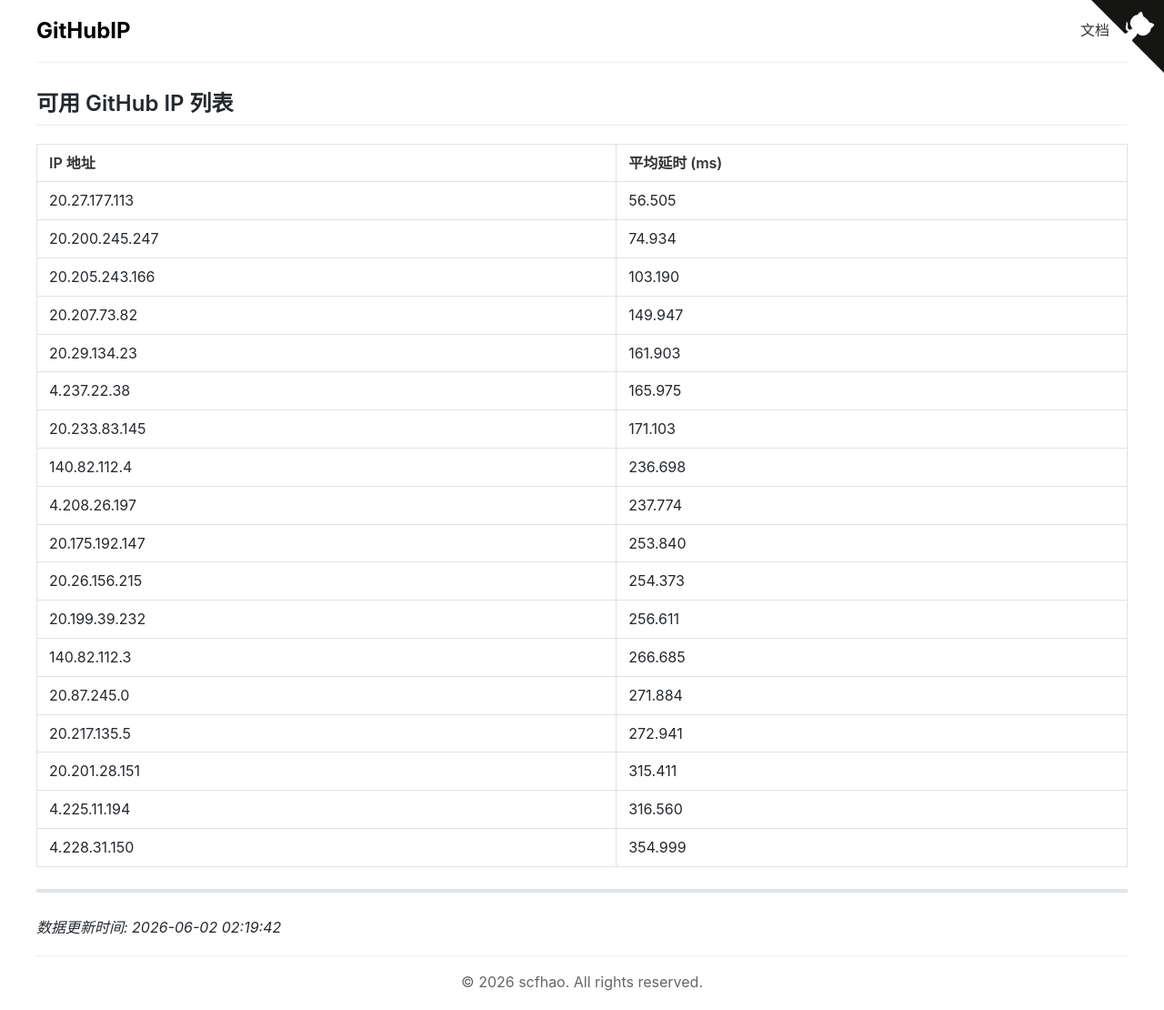
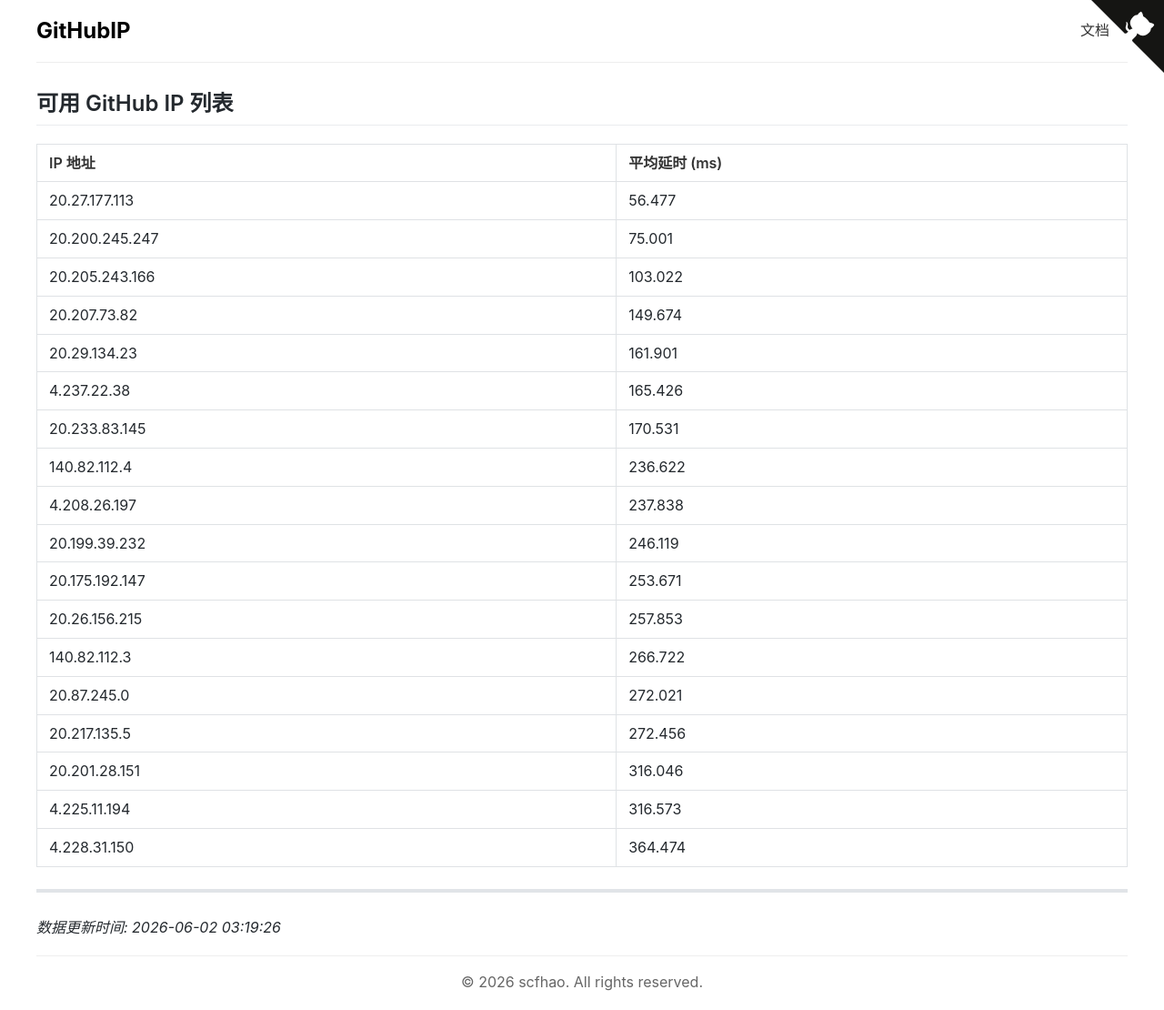
Before and after one commit to scfhao/GitHubIP, a Jekyll site: the page built from index.md, in a window 1280 px wide. Shown: the whole page at 91% size. Built offline with Jekyll 4.4.1, drawn with Linux system fonts in a browser that asks for light colours.

Commit message:
自动脚本执行 - 2026-06-02 03:19:26

```diff
--- a/index.md
+++ b/index.md
@@ -1,32 +1,32 @@
 ---
 layout: home
 title: GitHub IP 列表
-date: 2026-06-02 02:19:42
+date: 2026-06-02 03:19:26
 ---
 
 ## 可用 GitHub IP 列表
 
 | IP 地址 | 平均延时 (ms) |
 |---------|--------------|
-| 20.27.177.113 | 56.505 |
-| 20.200.245.247 | 74.934 |
-| 20.205.243.166 | 103.190 |
-| 20.207.73.82 | 149.947 |
-| 20.29.134.23 | 161.903 |
-| 4.237.22.38 | 165.975 |
-| 20.233.83.145 | 171.103 |
-| 140.82.112.4 | 236.698 |
-| 4.208.26.197 | 237.774 |
-| 20.175.192.147 | 253.840 |
-| 20.26.156.215 | 254.373 |
-| 20.199.39.232 | 256.611 |
-| 140.82.112.3 | 266.685 |
-| 20.87.245.0 | 271.884 |
-| 20.217.135.5 | 272.941 |
-| 20.201.28.151 | 315.411 |
-| 4.225.11.194 | 316.560 |
-| 4.228.31.150 | 354.999 |
+| 20.27.177.113 | 56.477 |
+| 20.200.245.247 | 75.001 |
+| 20.205.243.166 | 103.022 |
+| 20.207.73.82 | 149.674 |
+| 20.29.134.23 | 161.901 |
+| 4.237.22.38 | 165.426 |
+| 20.233.83.145 | 170.531 |
+| 140.82.112.4 | 236.622 |
+| 4.208.26.197 | 237.838 |
+| 20.199.39.232 | 246.119 |
+| 20.175.192.147 | 253.671 |
+| 20.26.156.215 | 257.853 |
+| 140.82.112.3 | 266.722 |
+| 20.87.245.0 | 272.021 |
+| 20.217.135.5 | 272.456 |
+| 20.201.28.151 | 316.046 |
+| 4.225.11.194 | 316.573 |
+| 4.228.31.150 | 364.474 |
 
 ---
 
-*数据更新时间: 2026-06-02 02:19:42*
+*数据更新时间: 2026-06-02 03:19:26*
```
